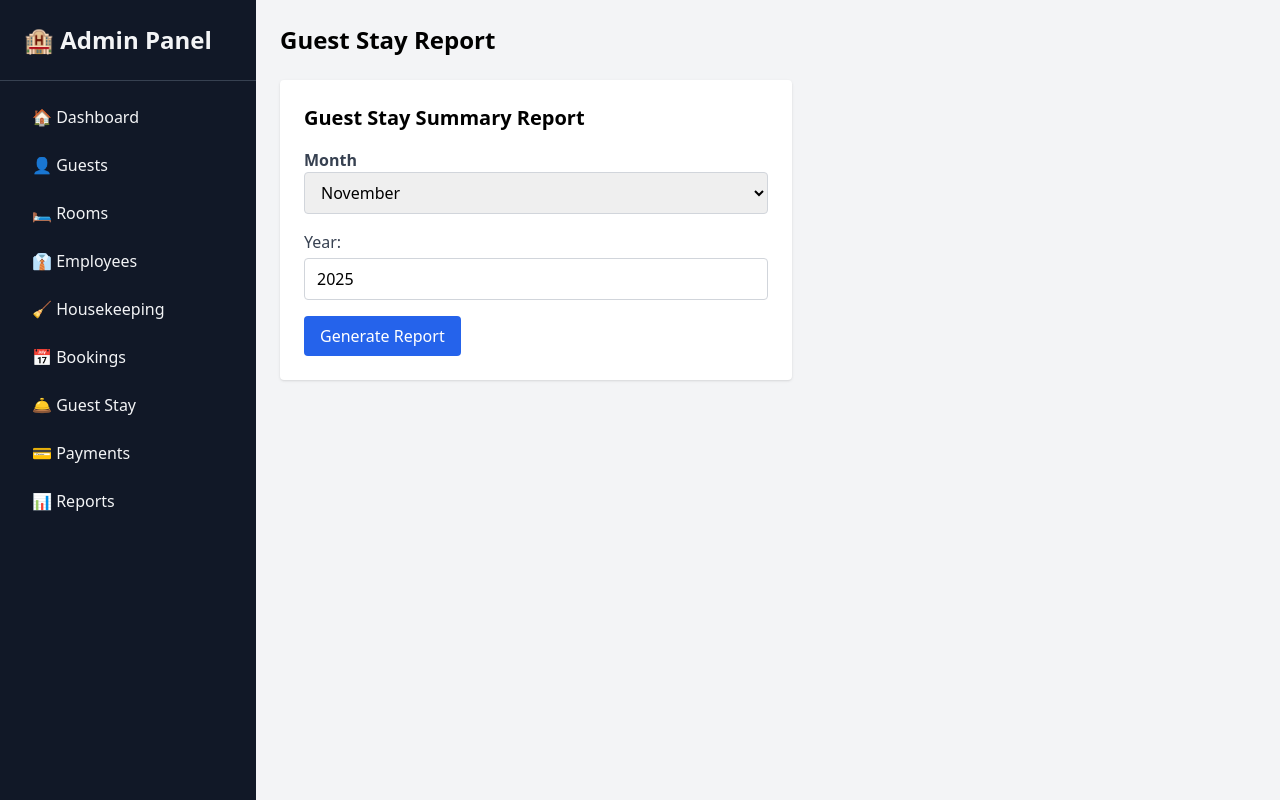
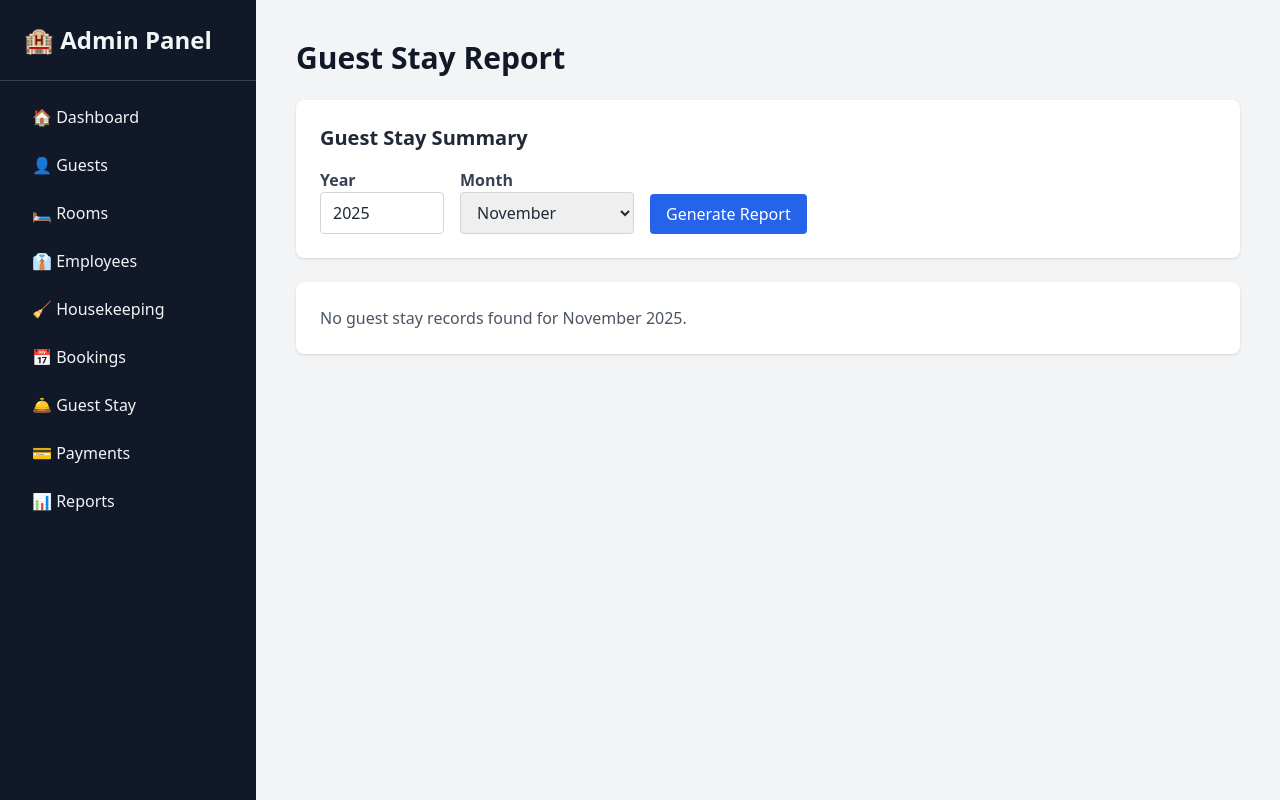
Before and after one commit to PrinceMPS/S26-06-DBApp, a Flask app: page /reports/guest-stay in a window 1280 px wide. Run offline with Flask 3, Linux system fonts and the light colour scheme; parts of the project's set-up code (start-up, migrations or seed data) failed here and were passed over; some libraries are stand-ins or nearby versions.

Commit message:
add delete room and fix guest stay

```diff
--- a/templates/reports/guest_stay_report.html
+++ b/templates/reports/guest_stay_report.html
@@ -6,7 +6,7 @@
   <title>Guest Stay Report | Reports</title>
   <script src="https://cdn.tailwindcss.com"></script>
 </head>
-<body class="bg-gray-100 flex">
+<body class="bg-gray-100 text-gray-800 flex">
 
   <!-- Sidebar -->
   <aside class="w-64 bg-gray-900 text-gray-100 min-h-screen">
@@ -24,83 +24,81 @@
     </nav>
   </aside>
 
+  <!-- Main Content -->
+  <main class="flex-1 p-10">
+    <h1 class="text-3xl font-bold text-gray-900 mb-6">Guest Stay Report</h1>
 
-  <!-- Main Content -->
-  <main class="flex-1 p-6">
-    <h1 class="text-2xl font-semibold mb-6">Guest Stay Report</h1>
+    <!-- Monthly Report Form -->
+    <div class="bg-white p-6 rounded-lg shadow mb-6">
+      <h2 class="text-xl font-semibold mb-4">Guest Stay Summary</h2>
+      <form method="POST" action="{{ url_for('guest_stay_report.guest_stay_report') }}" class="flex flex-wrap gap-4 items-end">
+        <input type="hidden" name="report_type" value="month">
 
-    <div class="bg-white p-6 rounded shadow max-w-lg mb-6">
-      <h2 class="text-xl font-semibold mb-4">Guest Stay Summary Report</h2>
+        <div>
+          <label for="month_year" class="block font-semibold text-gray-700">Year</label>
+          <input type="number" name="year" id="month_year" min="2000" max="2100" value="{{ selected_year }}" required
+                 class="border border-gray-300 rounded px-3 py-2">
+        </div>
 
-      <form method="POST" class="space-y-4">
         <div>
           <label for="month" class="block font-semibold text-gray-700">Month</label>
-          <select name="month" id="month" required class="w-full border border-gray-300 rounded px-3 py-2">
-            <option value="">Select Month</option>
-            {% for m in range(1, 13) %}
-              <option value="{{ m }}" {% if m == selected_month %}selected{% endif %}>{{ month_names[m-1] }}</option>
+          <select name="month" id="month" required class="border border-gray-300 rounded px-3 py-2">
+            <option value="">-- Select Month --</option>
+            {% for i in range(1, 13) %}
+              <option value="{{ i }}" {% if selected_month|int == i %}selected{% endif %}>{{ month_names[i-1] }}</option>
             {% endfor %}
           </select>
         </div>
 
-        <div>
-          <label class="block font-medium text-gray-700">Year:</label>
-          <input type="number" name="year" min="2000" max="2100" value="{{ selected_year }}" required
-                 class="mt-1 block w-full border border-gray-300 rounded px-3 py-2">
-        </div>
-
-        <button type="submit" class="bg-blue-600 text-white px-4 py-2 rounded hover:bg-blue-700 transition">Generate Report</button>
+        <button type="submit" class="bg-blue-600 text-white px-4 py-2 rounded hover:bg-blue-700">Generate Report</button>
       </form>
     </div>
 
+    <!-- Report Table -->
     {% if guest_stays %}
-    <div class="bg-white p-6 rounded shadow">
-      <h2 class="text-xl font-semibold mb-4">
-        Guest Stay Report for {{ month_names[selected_month-1] }} {{ selected_year }}
+    <div class="bg-white p-6 rounded-lg shadow">
+      <h2 class="text-2xl font-semibold mb-4 text-gray-800">
+        Guest Stay Report for {{ month_names[selected_month|int - 1] }} {{ selected_year }}
       </h2>
 
-      <div class="overflow-x-auto">
-        <table class="min-w-full divide-y divide-gray-200">
-          <thead class="bg-gray-50">
-            <tr>
-              <th class="px-6 py-3 text-left text-xs font-medium text-gray-500 uppercase tracking-wider">Guest ID</th>
-              <th class="px-6 py-3 text-left text-xs font-medium text-gray-500 uppercase tracking-wider">Guest Name</th>
-              <th class="px-6 py-3 text-left text-xs font-medium text-gray-500 uppercase tracking-wider">Email</th>
-              <th class="px-6 py-3 text-left text-xs font-medium text-gray-500 uppercase tracking-wider">Total Stays</th>
-              <th class="px-6 py-3 text-left text-xs font-medium text-gray-500 uppercase tracking-wider">Total Nights</th>
-              <th class="px-6 py-3 text-left text-xs font-medium text-gray-500 uppercase tracking-wider">Total Spending</th>
+      <table class="w-full border-collapse">
+        <thead>
+          <tr class="bg-gray-800 text-gray-100">
+            <th class="text-left py-2 px-4">Guest ID</th>
+            <th class="text-left py-2 px-4">Guest Name</th>
+            <th class="text-left py-2 px-4">Email</th>
+            <th class="text-left py-2 px-4">Total Stays</th>
+            <th class="text-left py-2 px-4">Total Nights</th>
+            <th class="text-left py-2 px-4">Total Spending (₱)</th>
           </tr>
         </thead>
-          <tbody class="bg-white divide-y divide-gray-200">
+        <tbody>
           {% for guest in guest_stays %}
-            <tr>
-              <td class="px-6 py-4 whitespace-nowrap">{{ guest.guest_id }}</td>
-              <td class="px-6 py-4 whitespace-nowrap">{{ guest.first_name }} {{ guest.last_name }}</td>
-              <td class="px-6 py-4 whitespace-nowrap">{{ guest.email_address }}</td>
-              <td class="px-6 py-4 whitespace-nowrap">{{ guest.total_stays }}</td>
-              <td class="px-6 py-4 whitespace-nowrap">{{ guest.total_nights }}</td>
-              <td class="px-6 py-4 whitespace-nowrap">₱{{ "%.2f"|format(guest.total_spending) }}</td>
+          <tr class="border-b hover:bg-gray-50">
+            <td class="py-2 px-4">{{ guest.guest_id }}</td>
+            <td class="py-2 px-4">{{ guest.first_name }} {{ guest.last_name }}</td>
+            <td class="py-2 px-4">{{ guest.email_address }}</td>
+            <td class="py-2 px-4">{{ guest.total_stays }}</td>
+            <td class="py-2 px-4">{{ guest.total_nights }}</td>
+            <td class="py-2 px-4">{{ "{:,.2f}".format(guest.total_spending) }}</td>
           </tr>
           {% endfor %}
         </tbody>
-          <tfoot class="bg-gray-50">
-            <tr>
-              <td colspan="4" class="px-6 py-4 text-right font-semibold">Totals:</td>
-              <td class="px-6 py-4 whitespace-nowrap font-semibold">{{ total_nights_sum }}</td>
-              <td class="px-6 py-4 whitespace-nowrap font-semibold">₱{{ "%.2f"|format(total_spending_sum) }}</td>
+        <tfoot>
+          <tr class="bg-gray-100 font-bold">
+            <td class="py-2 px-4" colspan="3">Total Guests: {{ guest_stays|length }}</td>
+            <td class="py-2 px-4">{{ guest_stays|sum(attribute='total_stays') }}</td>
+            <td class="py-2 px-4">{{ total_nights_sum }}</td>
+            <td class="py-2 px-4">{{ "{:,.2f}".format(total_spending_sum) }}</td>
           </tr>
         </tfoot>
       </table>
     </div>
-    </div>
-    {% endif %}
-
-    {% if guest_stays is defined and guest_stays|length == 0 and request.method == 'POST' %}
-    <div class="bg-white p-6 rounded shadow">
-      <p class="text-gray-700">No guest stay records found for {{ month_names[selected_month-1] }} {{ selected_year }}.</p>
+    {% elif selected_year and selected_month %}
+    <div class="bg-white p-6 rounded-lg shadow text-gray-600">
+      No guest stay records found for {{ month_names[selected_month|int - 1] }} {{ selected_year }}.
     </div>
     {% endif %}
   </main>
-
 </body>
 </html>
```
Also changed, not shown: controllers/rooms_controller.py (+11 -1 lines), models/gueststay_model.py (+13 -0 lines), models/room_model.py (added, +130 -0 lines), templates/rooms.html (+9 -0 lines). Lines whose indentation alone changed are shown as unchanged.
